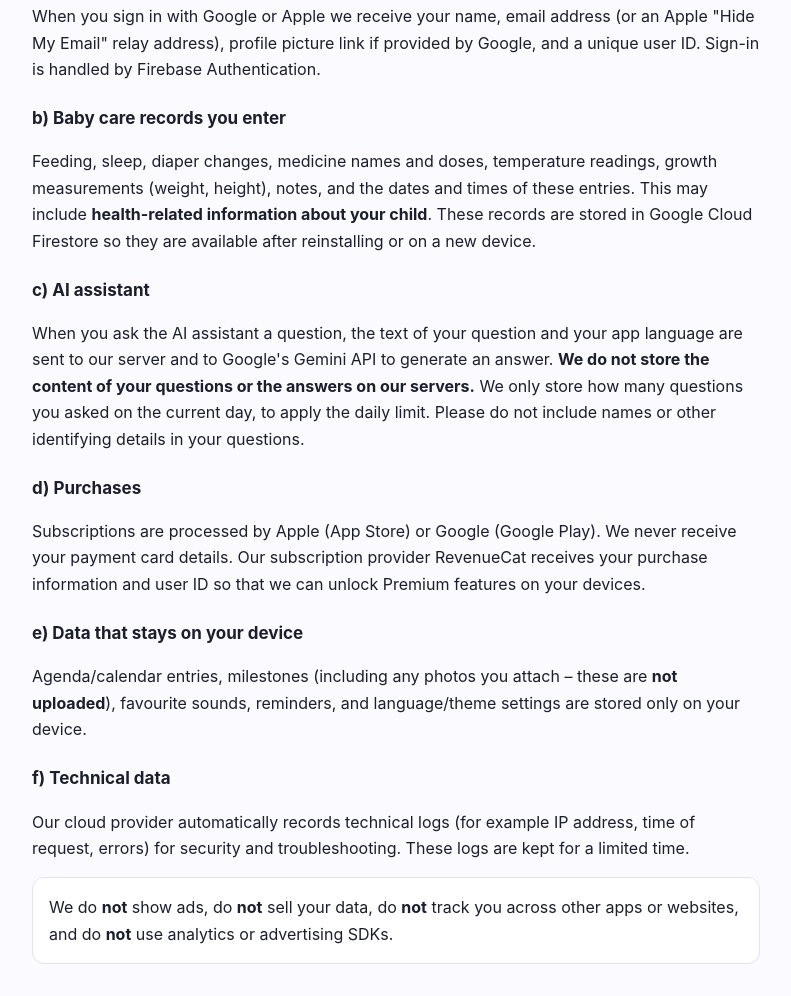
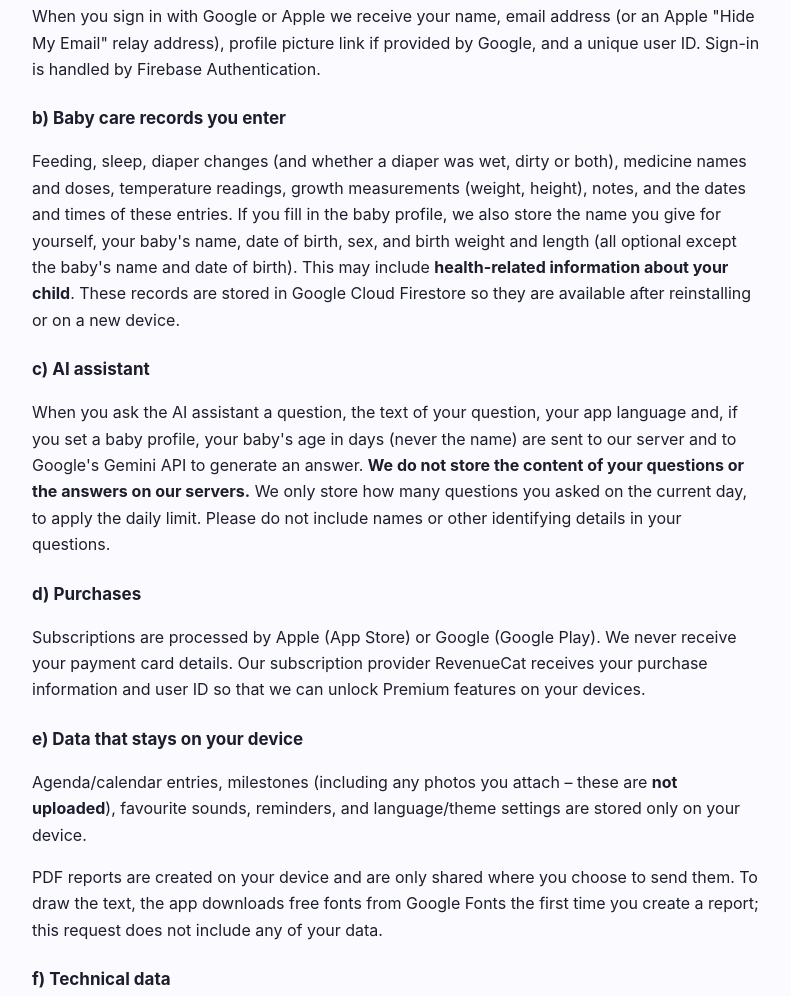
Before and after one commit to samyapps/juno-legal, a plain HTML site: page juno/privacy/index.html in a window 1280 px wide. Shown: the part 543-1539 px from the top of the page, without its empty margins (244-1035 px from the left). Drawn offline with Linux system fonts and the light colour scheme.

Commit message:
Privacy: baby profile, diaper type, AI age, PDF fonts (publish with Juno 1.2)
Co-Authored-By: Claude Opus 5.5 <noreply@anthropic.com>

```diff
--- a/juno/privacy/index.html
+++ b/juno/privacy/index.html
@@ -28,14 +28,17 @@
   Firebase Authentication.</p>
 
   <h3>b) Baby care records you enter</h3>
-  <p>Feeding, sleep, diaper changes, medicine names and doses, temperature readings, growth measurements
-  (weight, height), notes, and the dates and times of these entries. This may include
+  <p>Feeding, sleep, diaper changes (and whether a diaper was wet, dirty or both), medicine names and doses,
+  temperature readings, growth measurements (weight, height), notes, and the dates and times of these entries.
+  If you fill in the baby profile, we also store the name you give for yourself, your baby's name, date of
+  birth, sex, and birth weight and length (all optional except the baby's name and date of birth). This may include
   <strong>health-related information about your child</strong>. These records are stored in Google Cloud
   Firestore so they are available after reinstalling or on a new device.</p>
 
   <h3>c) AI assistant</h3>
-  <p>When you ask the AI assistant a question, the text of your question and your app language are sent to
-  our server and to Google's Gemini API to generate an answer. <strong>We do not store the content of your
+  <p>When you ask the AI assistant a question, the text of your question, your app language and, if you set
+  a baby profile, your baby's age in days (never the name) are sent to our server and to Google's Gemini API
+  to generate an answer. <strong>We do not store the content of your
   questions or the answers on our servers.</strong> We only store how many questions you asked on the current
   day, to apply the daily limit. Please do not include names or other identifying details in your questions.</p>
 
@@ -48,6 +51,9 @@
   <p>Agenda/calendar entries, milestones (including any photos you attach – these are <strong>not
   uploaded</strong>), favourite sounds, reminders, and language/theme settings are stored only on your
   device.</p>
+  <p>PDF reports are created on your device and are only shared where you choose to send them. To draw
+  the text, the app downloads free fonts from Google Fonts the first time you create a report; this request
+  does not include any of your data.</p>
 
   <h3>f) Technical data</h3>
   <p>Our cloud provider automatically records technical logs (for example IP address, time of request,
```
